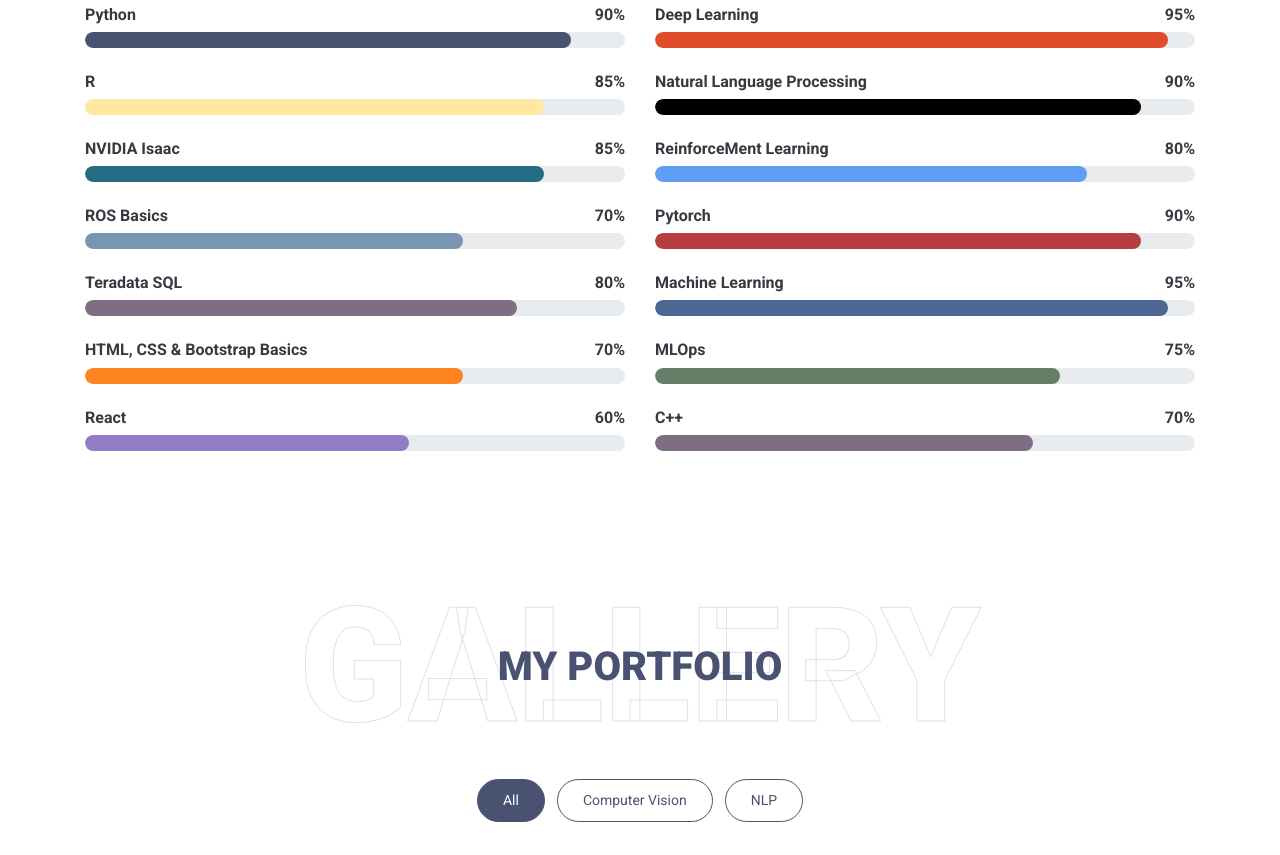
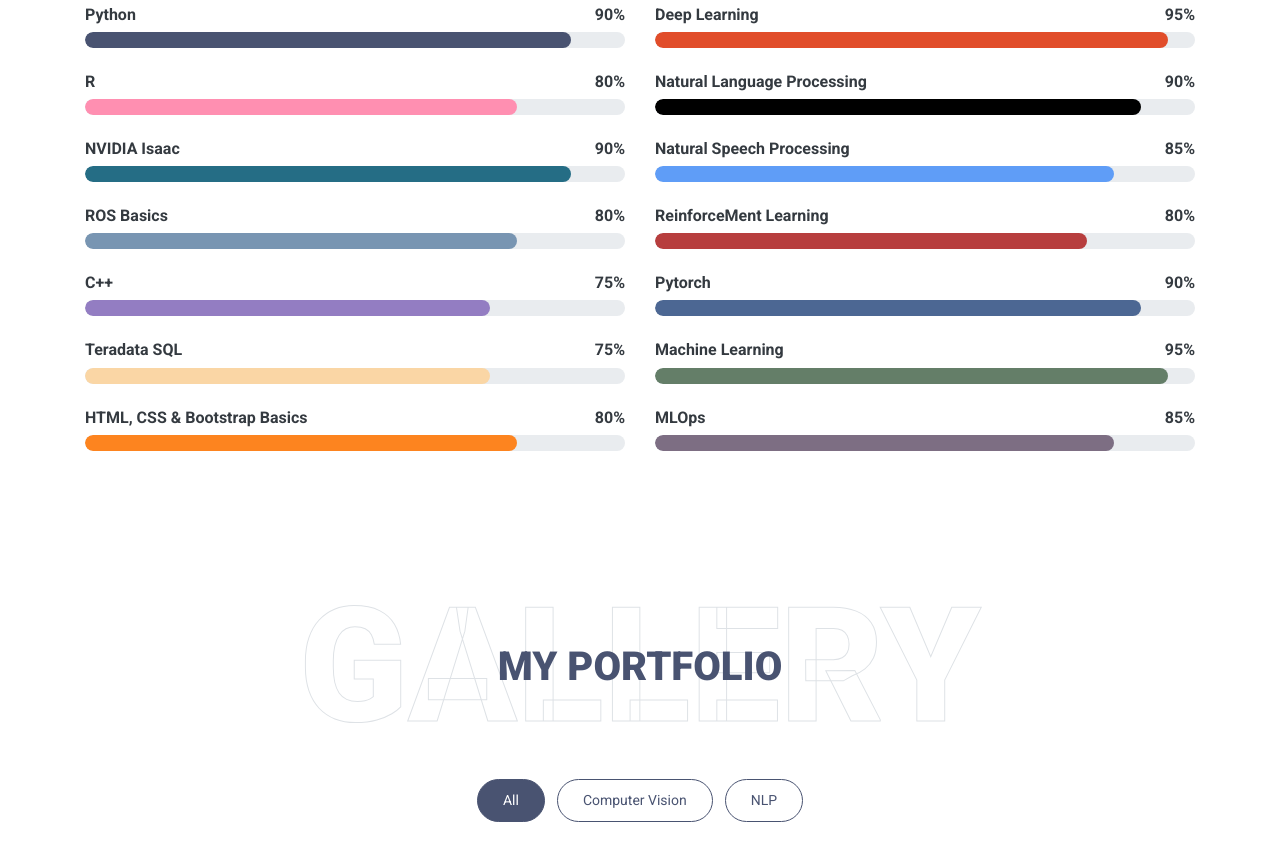
Before and after one commit to sh-aidev/portfolio, a plain HTML site: page public/index.html in a window 1280 px wide. Shown: the part 4015-4870 px from the top of the page. Drawn offline with nearby package versions, Linux system fonts and the light colour scheme; files that its build step writes are made by us from their sources.

Commit message:
skill data changed

```diff
--- a/public/index.html
+++ b/public/index.html
@@ -289,55 +289,55 @@
                     <div class="skill mb-4">
                         <div class="d-flex justify-content-between">
                             <h6 class="font-weight-bold">R</h6>
-                            <h6 class="font-weight-bold">85%</h6>
+                            <h6 class="font-weight-bold">80%</h6>
                         </div>
                         <div class="progress">
-                            <div class="progress-bar skill-2" role="progressbar" aria-valuenow="85" aria-valuemin="0" aria-valuemax="100"></div>
+                            <div class="progress-bar skill-2" role="progressbar" aria-valuenow="80" aria-valuemin="0" aria-valuemax="100"></div>
                         </div>
                     </div>
                     <div class="skill mb-4">
                         <div class="d-flex justify-content-between">
                             <h6 class="font-weight-bold">NVIDIA Isaac</h6>
-                            <h6 class="font-weight-bold">85%</h6>
+                            <h6 class="font-weight-bold">90%</h6>
                         </div>
                         <div class="progress">
-                            <div class="progress-bar skill-3" role="progressbar" aria-valuenow="85" aria-valuemin="0" aria-valuemax="100"></div>
+                            <div class="progress-bar skill-3" role="progressbar" aria-valuenow="90" aria-valuemin="0" aria-valuemax="100"></div>
                         </div>
                     </div>
                     <div class="skill mb-4">
                         <div class="d-flex justify-content-between">
                             <h6 class="font-weight-bold">ROS Basics</h6>
-                            <h6 class="font-weight-bold">70%</h6>
+                            <h6 class="font-weight-bold">80%</h6>
                         </div>
                         <div class="progress">
-                            <div class="progress-bar skill-4" role="progressbar" aria-valuenow="70" aria-valuemin="0" aria-valuemax="100"></div>
+                            <div class="progress-bar skill-4" role="progressbar" aria-valuenow="80" aria-valuemin="0" aria-valuemax="100"></div>
+                        </div>
+                    </div>
+                    <div class="skill mb-4">
+                        <div class="d-flex justify-content-between">
+                            <h6 class="font-weight-bold">C++</h6>
+                            <h6 class="font-weight-bold">75%</h6>
+                        </div>
+                        <div class="progress">
+                            <div class="progress-bar skill-7" role="progressbar" aria-valuenow="75" aria-valuemin="0" aria-valuemax="100"></div>
                         </div>
                     </div>
                     <div class="skill mb-4">
                         <div class="d-flex justify-content-between">
                             <h6 class="font-weight-bold">Teradata SQL</h6>
-                            <h6 class="font-weight-bold">80%</h6>
+                            <h6 class="font-weight-bold">75%</h6>
                         </div>
                         <div class="progress">
-                            <div class="progress-bar skill-5" role="progressbar" aria-valuenow="80" aria-valuemin="0" aria-valuemax="100"></div>
+                            <div class="progress-bar skill-5" role="progressbar" aria-valuenow="75" aria-valuemin="0" aria-valuemax="100"></div>
                         </div>
                     </div>
                     <div class="skill mb-4">
                         <div class="d-flex justify-content-between">
                             <h6 class="font-weight-bold">HTML, CSS & Bootstrap Basics</h6>
-                            <h6 class="font-weight-bold">70%</h6>
+                            <h6 class="font-weight-bold">80%</h6>
                         </div>
                         <div class="progress">
-                            <div class="progress-bar skill-6" role="progressbar" aria-valuenow="70" aria-valuemin="0" aria-valuemax="100"></div>
-                        </div>
-                    </div>
-                    <div class="skill mb-4">
-                        <div class="d-flex justify-content-between">
-                            <h6 class="font-weight-bold">React</h6>
-                            <h6 class="font-weight-bold">60%</h6>
-                        </div>
-                        <div class="progress">
-                            <div class="progress-bar skill-7" role="progressbar" aria-valuenow="60" aria-valuemin="0" aria-valuemax="100"></div>
+                            <div class="progress-bar skill-6" role="progressbar" aria-valuenow="80" aria-valuemin="0" aria-valuemax="100"></div>
                         </div>
                     </div>
                 </div>
@@ -362,11 +362,20 @@
                     </div>
                     <div class="skill mb-4">
                         <div class="d-flex justify-content-between">
+                            <h6 class="font-weight-bold">Natural Speech Processing</h6>
+                            <h6 class="font-weight-bold">85%</h6>
+                        </div>
+                        <div class="progress">
+                            <div class="progress-bar skill-10" role="progressbar" aria-valuenow="85" aria-valuemin="0" aria-valuemax="100"></div>
+                        </div>
+                    </div>
+                    <div class="skill mb-4">
+                        <div class="d-flex justify-content-between">
                             <h6 class="font-weight-bold">ReinforceMent Learning</h6>
                             <h6 class="font-weight-bold">80%</h6>
                         </div>
                         <div class="progress">
-                            <div class="progress-bar skill-10" role="progressbar" aria-valuenow="80" aria-valuemin="0" aria-valuemax="100"></div>
+                            <div class="progress-bar skill-11" role="progressbar" aria-valuenow="80" aria-valuemin="0" aria-valuemax="100"></div>
                         </div>
                     </div>
                     <div class="skill mb-4">
@@ -375,7 +384,7 @@
                             <h6 class="font-weight-bold">90%</h6>
                         </div>
                         <div class="progress">
-                            <div class="progress-bar skill-11" role="progressbar" aria-valuenow="90" aria-valuemin="0" aria-valuemax="100"></div>
+                            <div class="progress-bar skill-12" role="progressbar" aria-valuenow="90" aria-valuemin="0" aria-valuemax="100"></div>
                         </div>
                     </div>
                     <div class="skill mb-4">
@@ -384,25 +393,16 @@
                             <h6 class="font-weight-bold">95%</h6>
                         </div>
                         <div class="progress">
-                            <div class="progress-bar skill-12" role="progressbar" aria-valuenow="95" aria-valuemin="0" aria-valuemax="100"></div>
+                            <div class="progress-bar skill-13" role="progressbar" aria-valuenow="95" aria-valuemin="0" aria-valuemax="100"></div>
                         </div>
                     </div>
                     <div class="skill mb-4">
                         <div class="d-flex justify-content-between">
                             <h6 class="font-weight-bold">MLOps</h6>
-                            <h6 class="font-weight-bold">75%</h6>
+                            <h6 class="font-weight-bold">85%</h6>
                         </div>
                         <div class="progress">
-                            <div class="progress-bar skill-13" role="progressbar" aria-valuenow="75" aria-valuemin="0" aria-valuemax="100"></div>
-                        </div>
-                    </div>
-                    <div class="skill mb-4">
-                        <div class="d-flex justify-content-between">
-                            <h6 class="font-weight-bold">C++</h6>
-                            <h6 class="font-weight-bold">70%</h6>
-                        </div>
-                        <div class="progress">
-                            <div class="progress-bar skill-14" role="progressbar" aria-valuenow="70" aria-valuemin="0" aria-valuemax="100"></div>
+                            <div class="progress-bar skill-14" role="progressbar" aria-valuenow="85" aria-valuemin="0" aria-valuemax="100"></div>
                         </div>
                     </div>
                 </div>
@@ -529,7 +529,7 @@
                         </div>
                         <div id="model-desc-p1" class="mt-3">
                             <h5 id="model-desc-text-p1" class="model-details"></h5>
-                            <p id="model-desc-imagenet-p1">Please find imagenet class description with id<a href="https://gist.github.com/yrevar/942d3a0ac09ec9e5eb3a" target="_blank">here</a></p>
+                            <p id="model-desc-imagenet-p1">Please find imagenet class description with id <a href="https://gist.github.com/yrevar/942d3a0ac09ec9e5eb3a" target="_blank">here</a></p>
                         </div>
                         <div class="large-4 cell"  style="margin-top: 3%;">
                             <input type="file" class="btn btn-dark" style="width: 250px;margin-left: 20px;" id="resnet34FieldUpload" accept=".jpg, .jpeg, .png">
```
Also changed, not shown: public/assets/css/style.css, 1 other file.
